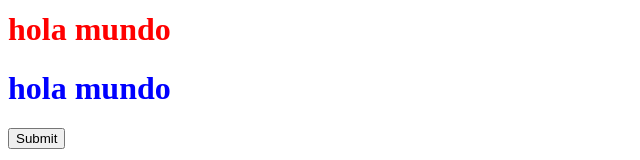
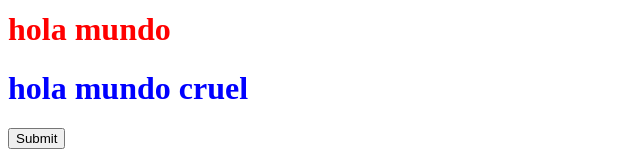
Before and after one commit to JesusZ2021/mi_repositorio, a plain HTML site: page index.html in a window 1280 px wide. Shown: the part 361-521 px from the top of the page, without its empty margins (0-640 px from the left). Drawn offline with Linux system fonts and the light colour scheme.

Commit message:
edite el index

```diff
--- a/index.html
+++ b/index.html
@@ -15,7 +15,7 @@
     <h1 class="fonts">hola mundo</h1>
     <h1 class="fonts">hola mundo</h1>
     <h1 class="fonts">hola mundo</h1>
-    <h1 class="fonts" id="fonts_2">hola mundo</h1>
+    <h1 class="fonts" id="fonts_2">hola mundo cruel</h1>
     <button id="submit">Submit</button>
 </body>
 <script src="./js/styles.js"></script>
```
